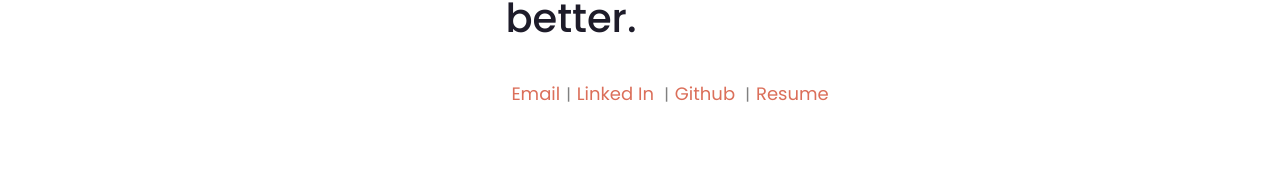
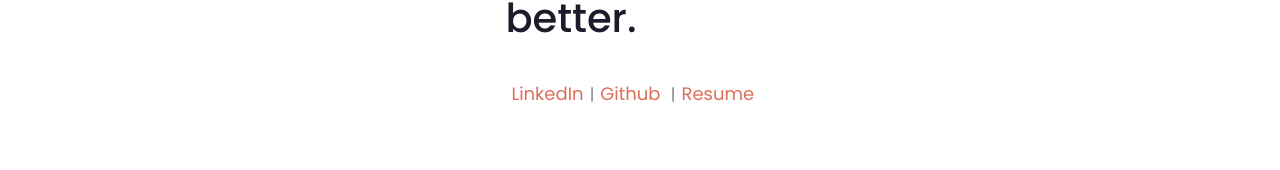
Before and after one commit to joshikannan/Portfolio, a React (Vite) app: page / in a window 1280 px wide. Shown: the part 467-637 px from the top of the page. Built offline with nearby package versions, Linux system fonts and the light colour scheme.

Commit message:
links again update

```diff
--- a/src/components/Footer.jsx
+++ b/src/components/Footer.jsx
@@ -7,14 +7,14 @@ const Footer = () => {
       <footer>
         <div>© 2023 joshikannan All Rights Reserved</div>
         <div className="contact-links">
-          <a
+          {/* <a
             className="c-l"
             target="_blank"
             href="mailto:joshikannan9977@gmail.com"
           >
             Email
           </a>{" "}
-          /
+          | */}
           <a
             className="c-l"
             target="_blank"
@@ -22,7 +22,7 @@ const Footer = () => {
           >
             Linked In
           </a>{" "}
-          /
+          |
           <a
             className="c-l"
             target="_blank"
@@ -30,7 +30,7 @@ const Footer = () => {
           >
             Github
           </a>{" "}
-          /
+          |
           <a className="c-l" target="_blank" href={Resume}>
             Resume
           </a>
--- a/src/components/Hero.jsx
+++ b/src/components/Hero.jsx
@@ -15,23 +15,20 @@ const Hero = () => {
             of myself as a Full-Stack developer who can develop the product from
             scratch to make people life better.
           </h2>
+
           <div className="contact-links">
-            <a
-              className="c-l"
-              target="_blank"
-              href="mailto:joshikannan9977@gmail.com"
-            >
+            {/* <a className="c-l" href="mailto:joshikannan9977@gmail.com">
               Email
             </a>
-            |
+            | */}
             <a
               className="c-l"
               blank="true"
               target="_blank"
               href="https://www.linkedin.com/in/joshikannan-neelanarayanan/"
             >
-              Linked In
-            </a>{" "}
+              LinkedIn
+            </a>
             |
             <a
               className="c-l"
```
Also changed, not shown: package.json (+8 -1 lines), 1 other file (tests, documents, lock files or other folders).
